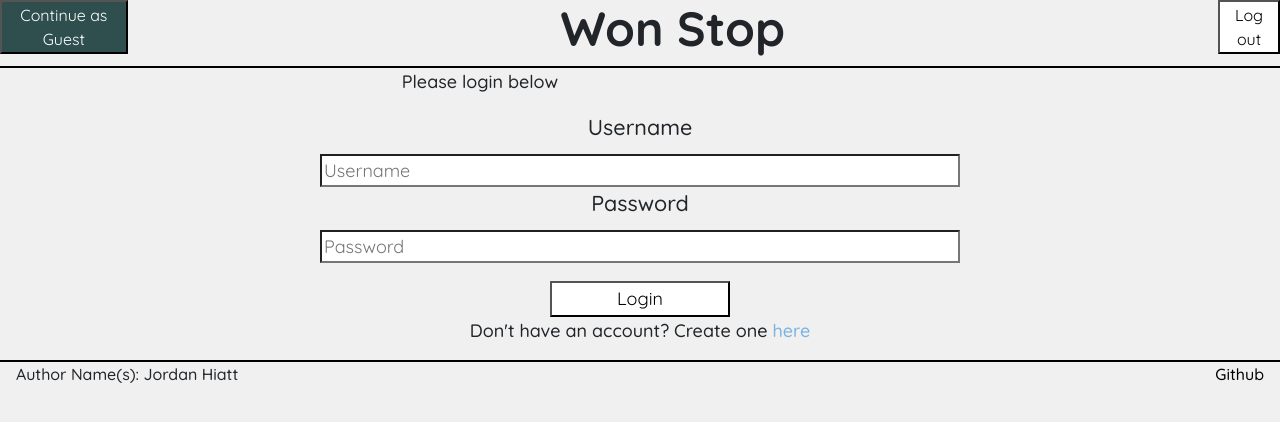
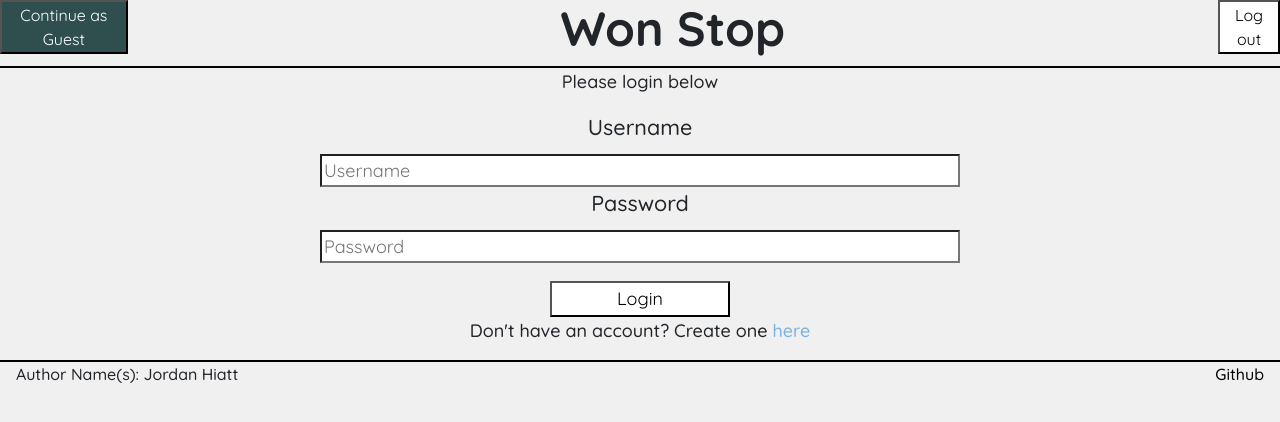
Before and after one commit to jhiatt19/startup, a React (Vite) app: page / in a window 1280 px wide. Shown: the top 422 px of the page. Built offline with nearby package versions, Linux system fonts and the light colour scheme; no server answers.

Commit message:
fixed front page paragraph tag

```diff
--- a/src/Login/login.jsx
+++ b/src/Login/login.jsx
@@ -59,7 +59,7 @@ export function Login({ setUsername, username, setButtonText, setAuthState }) {
 
   return (
     <main>
-      <p>Please login below</p>
+      <p id="front-page">Please login below</p>
       <section id="login">
         <form id="form-login" onSubmit={handleSubmit}>
           <label htmlFor="username">Username</label>
--- a/src/all.css
+++ b/src/all.css
@@ -14,6 +14,10 @@ body {
 
 p {
     width:75%;
+}
+
+p#front-page {
+    width: 100%;
 }
 
 a {
```
